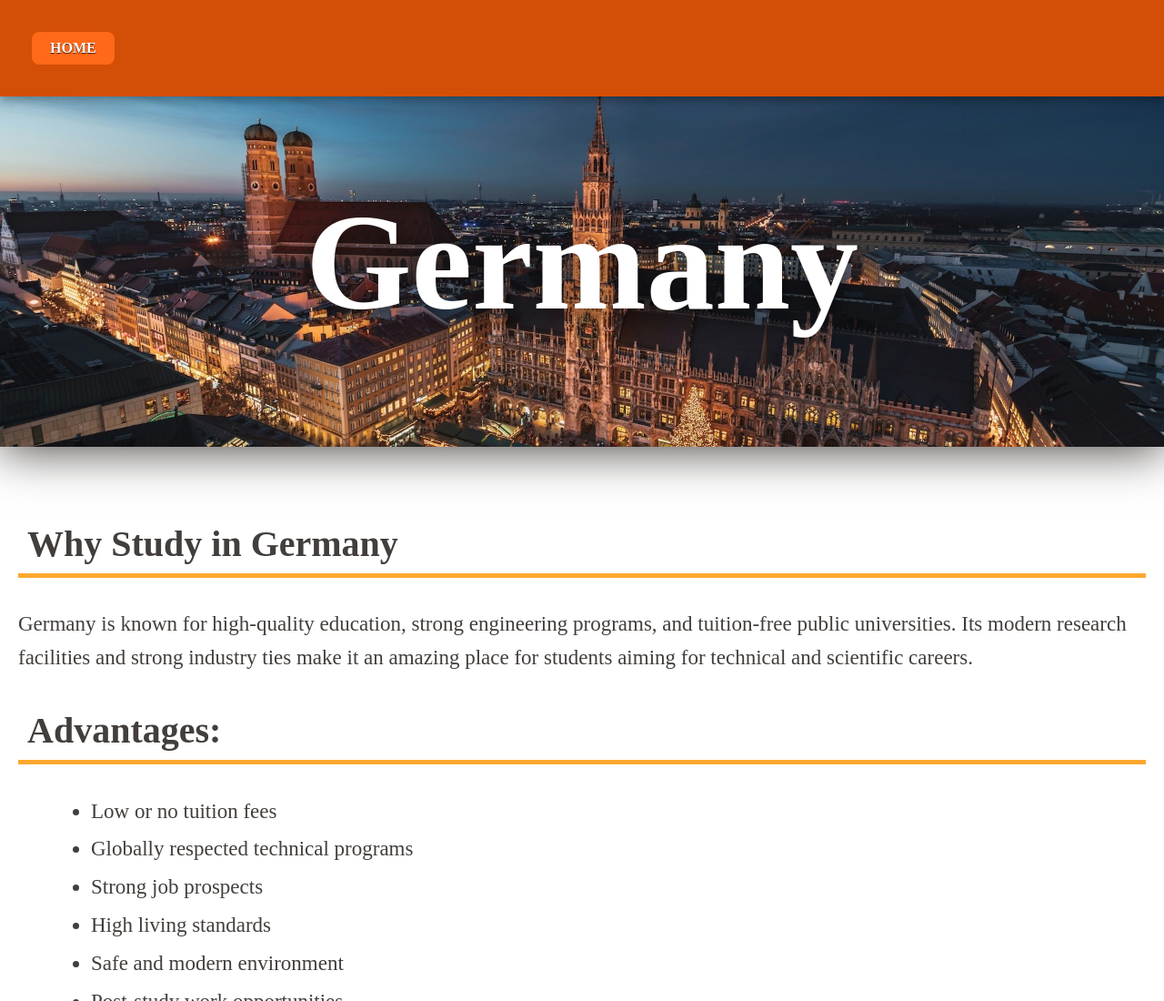
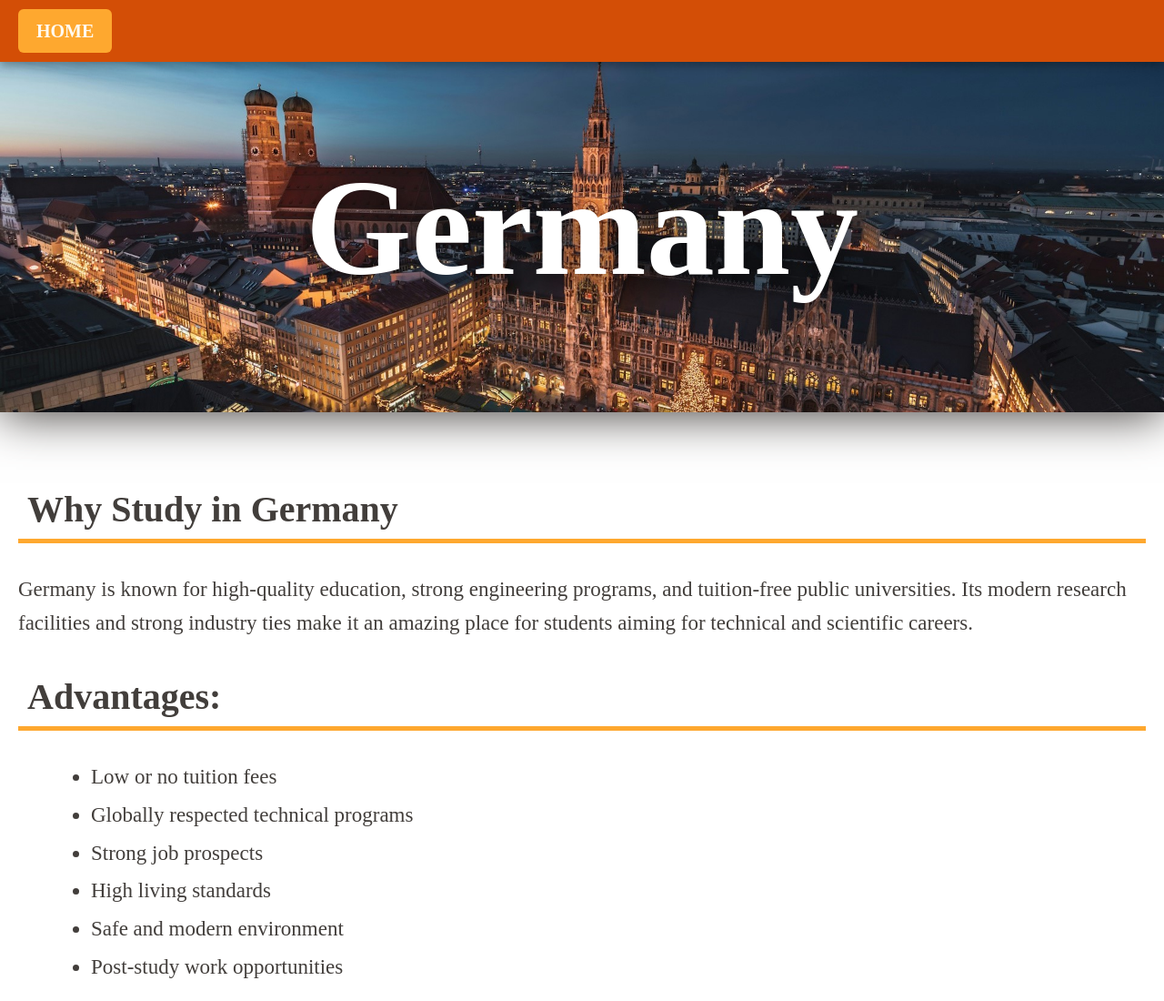
Before and after one commit to meesam-jafri/StudyAbroadBlog, a plain HTML site: page germany.html in a window 1280 px wide. Shown: the top 1100 px of the page at 91% size. Drawn offline with Linux system fonts and the light colour scheme; a web font is replaced by a local one.

Commit message:
changed size of country buttons and resolved conflicts.

```diff
--- a/germany.html
+++ b/germany.html
@@ -14,7 +14,7 @@
 </head>
 <body>
     <div class="home-button">
-        <a href="index.html" class="btn home-btn">HOME</a>
+        <a href="index.html" class="home-btn">HOME</a>
     </div>
    <div class="title" data-country="germany">
         <div class="title-text">
--- a/style1.css
+++ b/style1.css
@@ -128,73 +128,85 @@ hr {
 
 /*buttons*/
 .country-buttons {
-    text-align: center;
+    display: flex;
+    justify-content: center;
+    gap: 20px;
+    margin: 40px 0;
     font-family: "Texturina", serif;
-    margin-top: 10px;
-    display: flex;
-    flex-direction: column;
-    justify-content: center;
-    align-items: center;
-    border-radius: 15px;
-    background-size: cover;
-    background-position: center;
-    background-repeat: no-repeat;
 }
 
+
 .country-uk {
-    background-image: url("images/uk-button2.jpg");
+    background-image: url("images/uk-button.jpg");
 }
 
 .country-usa {
-    background-image: url("images/usa-button2.png");
+    background-image: url("images/usa-button.jpg");
 }
 
 .country-germany {
-    background-image: url("images/germany-button2.jpg");
+    background-image: url("images/germany-button.jpg");
 }
 
 
 .btn {
-    display: inline-block;
+    position: relative;
+    width: 360px;        /* 4:3 ratio width */
+    height: 270px;       /* 4:3 ratio height */
+    display: flex;
+    justify-content: center;
+    align-items: center;
+
     color: white;
-    padding: 200px 500px;
-    margin: 10px 15px;
-    border: 3px orange;
-    border-radius: 8px;
+    font-size: 35px;
+    font-weight: bold;
+    border-radius: 15px;
+    overflow: hidden;
     text-decoration: none;
-    font-size: 50px;
-    font-weight: bold;
+
+    background-size: cover;
+    background-position: center;
+    background-repeat: no-repeat;
+
     transition: 0.3s ease;
-    text-shadow: 0px 1px 1px rgba(0,0,0,0.8);
 }
 
+
 .home-button{
-    width: 100%;
-    background-color: #d34e06;   /* same as #greeting */
-    padding: 25px 0;              /* vertical spacing like greeting */
+    background-color: #d34e06;
+    padding: 10px 0;
+    text-align: left;
     margin-left: -20px;
     margin-right: -20px;
     padding-left: 20px;
     padding-right: 20px;
-    box-shadow: 0 4px 10px rgba(0,0,0,0.3); /* horizontal, vertical, blur, color */
+    box-shadow: 0 4px 10px rgba(0,0,0,0.3);
 
     z-index: 2;  /* make sure greeting stays above image */
     position: relative;
 }
 
 .home-btn {
+    background-color: #FEA82F;   /* matches your accent color */
+    color: #fffaf0;
+    padding: 8px 20px;
+    font-size: 20px;
+    font-family: "Texturina", serif;
+    font-weight: 600;
+    border-radius: 6px;
+    text-decoration: none;
     display: inline-block;
-    background-color: #ff6919;
-    font-size: 16px;
-    padding: 5px 20px;
-    text-align: left;
-    font-family: "Texturina", serif;
-
+    transition: 0.3s ease
 }
 
+.home-btn:hover{
+    transform: scale(1.05);
+    filter: brightness(1.1);
+}
 .btn:hover {
     background-color: #FEA82F;
     transform: scale(1.05);
+    filter: brightness(1.1);
 }
 
 /*table styling*/
```
Also changed, not shown: uk.html (+1 -1 lines), usa.html (+1 -22 lines), 1 other file.
